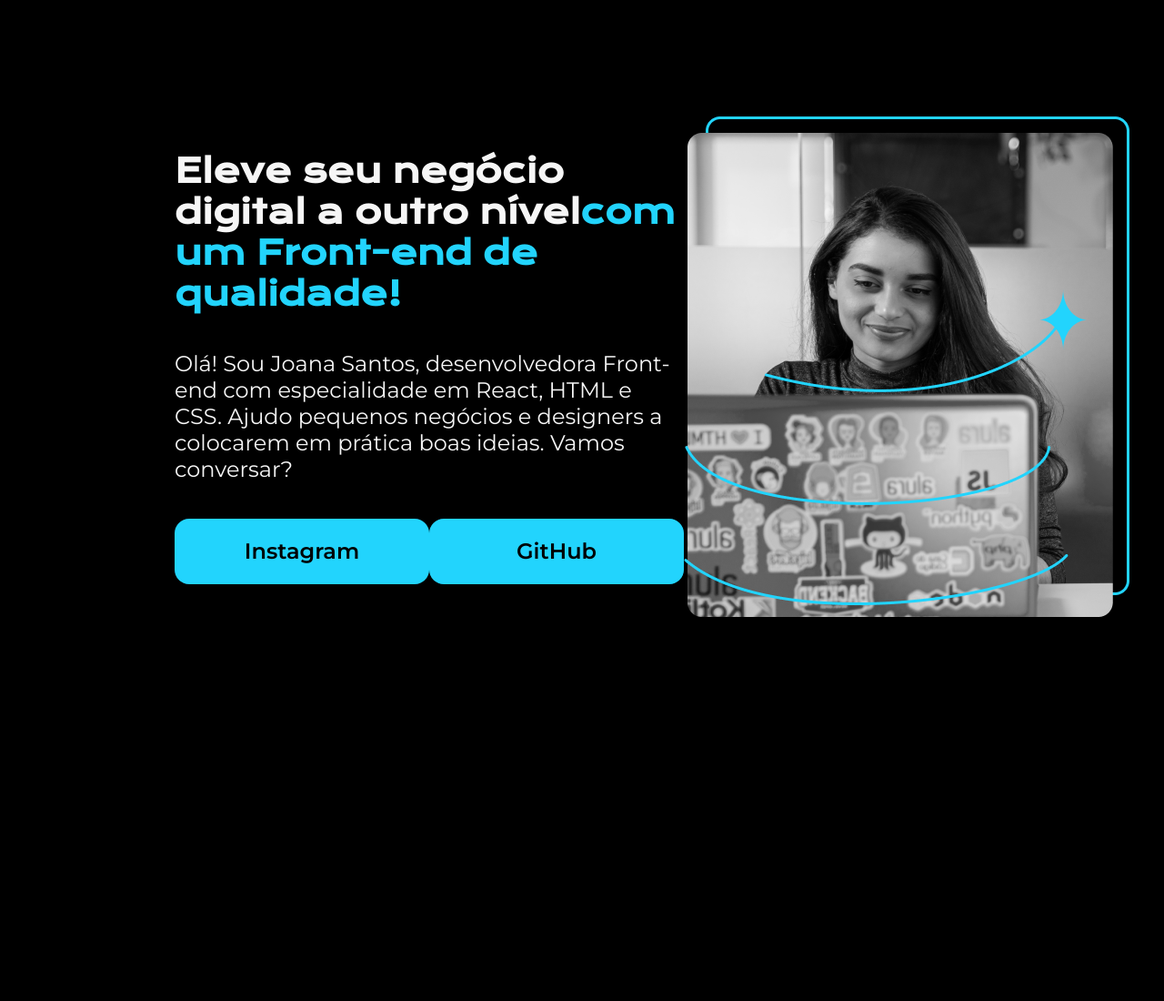
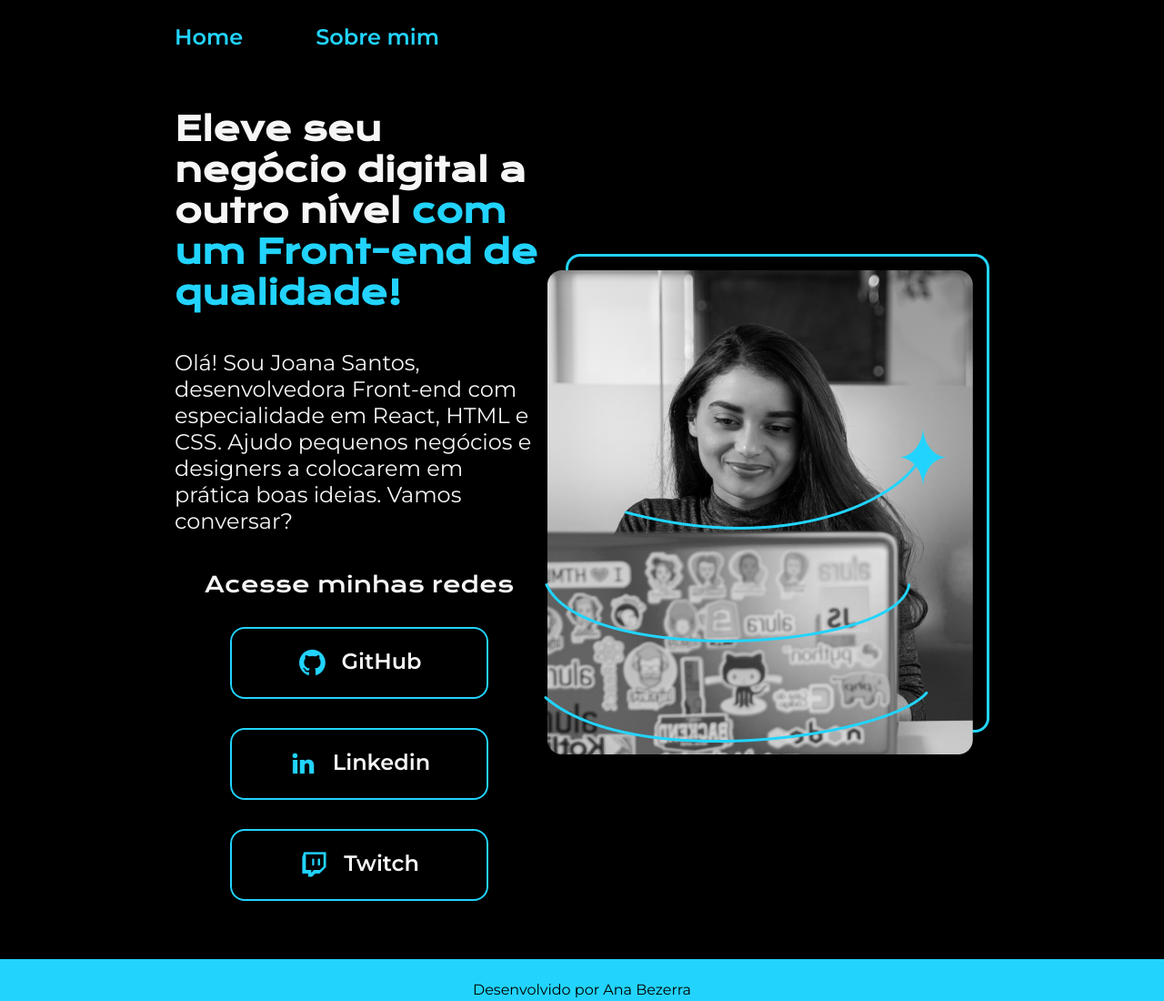
Before and after one commit to Anaglebia/cloudgirls, a plain HTML site: page index.html in a window 1280 px wide. Shown: the whole page at 91% size. Before the commit the page ends 928 px from the top, so only its background shows below. Drawn offline with nearby package versions, Linux system fonts and the light colour scheme.

Commit message:
finalizei a pagina Sobre-mim

```diff
--- a/index.html
+++ b/index.html
@@ -4,14 +4,19 @@
     <meta charset="UTF-8">
     <meta name="viewport" content="width=device-width, initial-scale=1.0">
     <title>Cloud Girls</title>
-    <link rel="stylesheet" href="style.css">
+    <link rel="stylesheet" href="./style/style.css">
 </head>
 <body>
-    <header></header>
+    <header class="cabecalho">
+        <nav class="cabecalho__menu">
+            <a href="./index.html" class="cabecalho__menu__link">Home</a>
+            <a href="./about.html" class="cabecalho__menu__link">Sobre mim</a>
+        </nav>
+    </header>
     <main class="apresentacao">
         <section class="apresentacao__conteudo">
             <h1 class="apresentacao__conteudo__titulo">Eleve seu negócio digital a outro nível<strong
-            class="titulo-destaque">com um Front-end de qualidade!
+            class="titulo-destaque"> com um Front-end de qualidade!
             </strong></h1>
             <p class="apresentacao__conteudo__texto">Olá! Sou Joana Santos, desenvolvedora
             Front-end com especialidade em React, HTML e
@@ -19,13 +24,20 @@
             colocarem em prática boas ideias. Vamos
             conversar?</p>
             <div class="apresentacao__links">
-                <a class="apresentacao__links__link" href="https://instagram.com/rafaballerini">Instagram</a>
-                <a class="apresentacao__links__link" href="https://github.com/guilhermeonrails">GitHub</a>
+                <h2 class="apresentacao__links__subtitulo">Acesse minhas redes</h2>
+                <a class="apresentacao__links__link" href="https://github.com/Anaglebia/cloudgirls">
+                <img src="./assets/github (1).png" alt="">GitHub</a>
+                <a class="apresentacao__links__link" href="https://github.com/guilhermeonrails">
+                    <img src="./assets/linkedin (1).png" alt="">Linkedin</a>
+                    <a class="apresentacao__links__link" href="https://github.com/guilhermeonrails">
+                        <img src="./assets/twitch.png" alt="">Twitch</a>
             </div>
         </section>
         <img src="./assets/Imagem.png" alt="Foto da Joana Santos programando">
     </main>
-    <footer></footer>
+    <footer class="rodape">
+        <p>Desenvolvido por Ana Bezerra</p>
+    </footer>
 
 </body>
 </html>
--- a/style.css
+++ /dev/null
@@ -1,58 +0,0 @@
-@import url('https://fonts.googleapis.com/css2?family=Krona+One&family=Montserrat:wght@400;600&display=swap');
-
-*{
-    margin: 0;
-    padding: 0;
-}
-
-body{
-    height: 100vh;
-    box-sizing: border-box;
-    background-color: #000000;
-    color: #F6F6F6;
-}
-
-.titulo-destaque{
-    color: #22D4FD;
-}
-
-.apresentacao{
-    margin: 10% 15%;
-    display: flex;
-    align-items: center;
-    justify-content: space-between;
-}
-.apresentacao__conteudo{
-    width: 615px;
-    display: flex;
-    flex-direction: column;
-    gap: 40px;
-}
-
-.apresentacao__conteudo__titulo{
-    font-size: 36px;
-    font-family: 'Krona One', sans-serif;
-}
-
-.apresentacao__conteudo__texto{
-    font-size: 24px;
-    font-family: 'Montserrat', sans-serif;
-}
-
-.apresentacao__links{
-    display: flex;
-    justify-content: space-between;
-}
-
-.apresentacao__links__link{
-    background-color: #22D4FD;
-    width: 280px;
-    text-align: center;
-    border-radius: 16px;
-    font-size: 24px;
-    font-weight: 600;
-    padding: 21.5px 0;
-    text-decoration: none;
-    color: #000000;
-    font-family: 'Montserrat', sans-serif;
-}
--- /dev/null
+++ b/style/style.css
@@ -0,0 +1,103 @@
+@import url('https://fonts.googleapis.com/css2?family=Krona+One&family=Montserrat:wght@400;600&display=swap');
+
+:root{
+    --cor-primaria:#000000;
+    --cor-segundaria:#f6f6f6;
+    --cor-tercearia:#22D4FD;
+    --cor-hover:#272727;
+
+    --font-principal:'Krona One', sans-serif;
+    --font-segundaria:'Montserrat', sans-serif;;
+}
+*{
+    margin: 0;
+    padding: 0;
+}
+
+body{
+    /* height: 100vh; */
+    box-sizing: border-box;
+    background-color:var(--cor-primaria);
+    color: var(--cor-segundaria);
+}
+
+.titulo-destaque{
+    color: var(--cor-tercearia);
+}
+.cabecalho{
+    padding: 2% 0 0 15%;
+}
+.cabecalho__menu{
+    display: flex;
+    gap: 5rem;
+}
+.cabecalho__menu__link{
+    font-family: var(--font-segundaria);
+    font-size: 1.5rem;
+    font-weight: 600;
+    color: var(--cor-tercearia);
+    text-decoration: none;
+}
+
+.apresentacao{
+    padding: 5% 15%;
+    display: flex;
+    align-items: center;
+    justify-content: space-between;
+}
+.apresentacao__conteudo{
+    width: 615px;
+    display: flex;
+    flex-direction: column;
+    gap: 40px;
+}
+
+.apresentacao__conteudo__titulo{
+    font-size: 36px;
+    font-family: var(--font-principal);
+}
+
+.apresentacao__conteudo__texto{
+    font-size: 24px;
+    font-family:var(--font-segundaria);
+}
+
+.apresentacao__links{
+    display: flex;
+    flex-direction: column;
+    justify-content: space-between;
+    align-items: center;
+    gap: 2rem;
+}
+.apresentacao__links__subtitulo{
+    font-family: var(--font-principal);
+    font-weight: 400;
+    font-size: 1.5rem;
+}
+
+.apresentacao__links__link{
+    display: flex;
+    justify-content: center;
+    gap: 1rem;
+    border: 2px solid var(--cor-tercearia);
+    width: 280px;
+    text-align: center;
+    border-radius: 16px;
+    font-size: 24px;
+    font-weight: 600;
+    padding: 21.5px 0;
+    text-decoration: none;
+    color: var(--cor-segundaria);
+    font-family:var(--font-segundaria);
+}
+.apresentacao__links__link:hover{
+    background-color: var(--cor-hover);
+}
+.rodape{
+    padding: 1.5rem;
+    color: var(--cor-primaria);
+    background-color: var(--cor-tercearia);
+    text-align: center;
+    font-family: var(--font-segundaria);
+    font-weight: 400;
+}
```
Also changed, not shown: about.html (added, +29 -0 lines), assets/github (1).png (added), assets/instagram.png (added), assets/linkedin (1).png (added), assets/twitch.png (added), assets/twitter.png (added).
